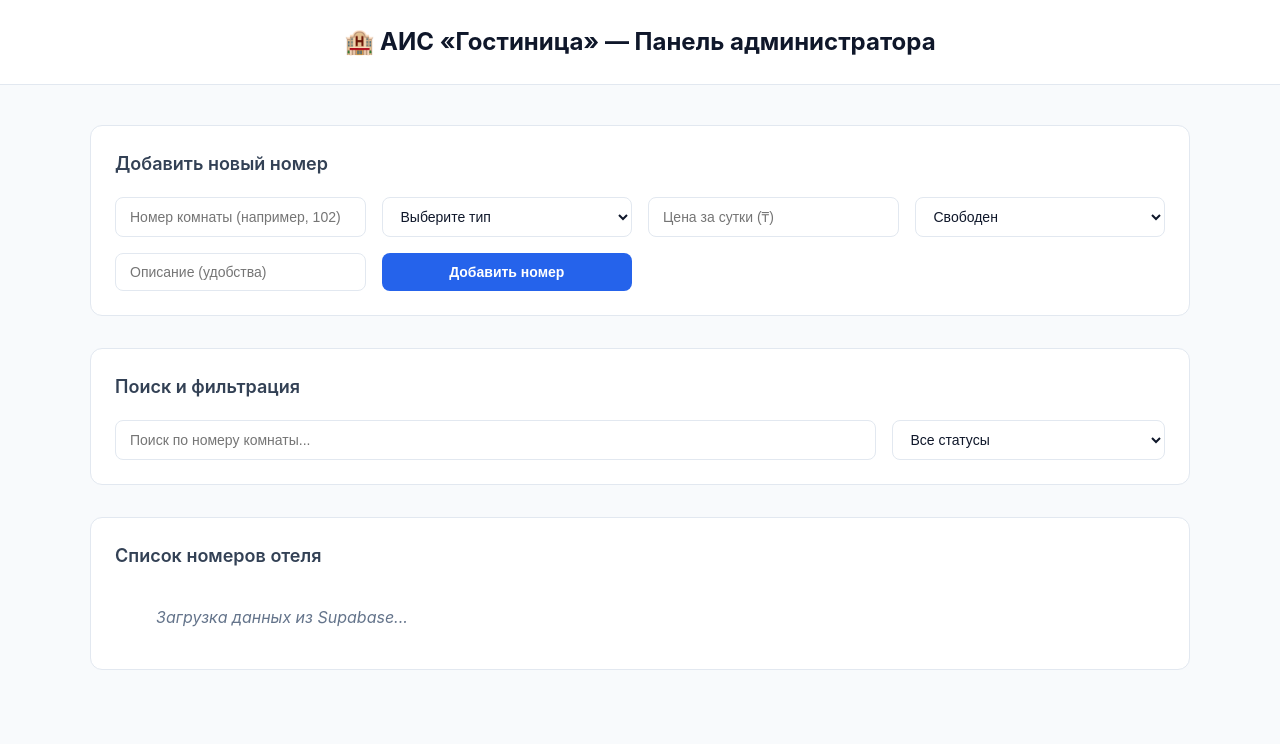
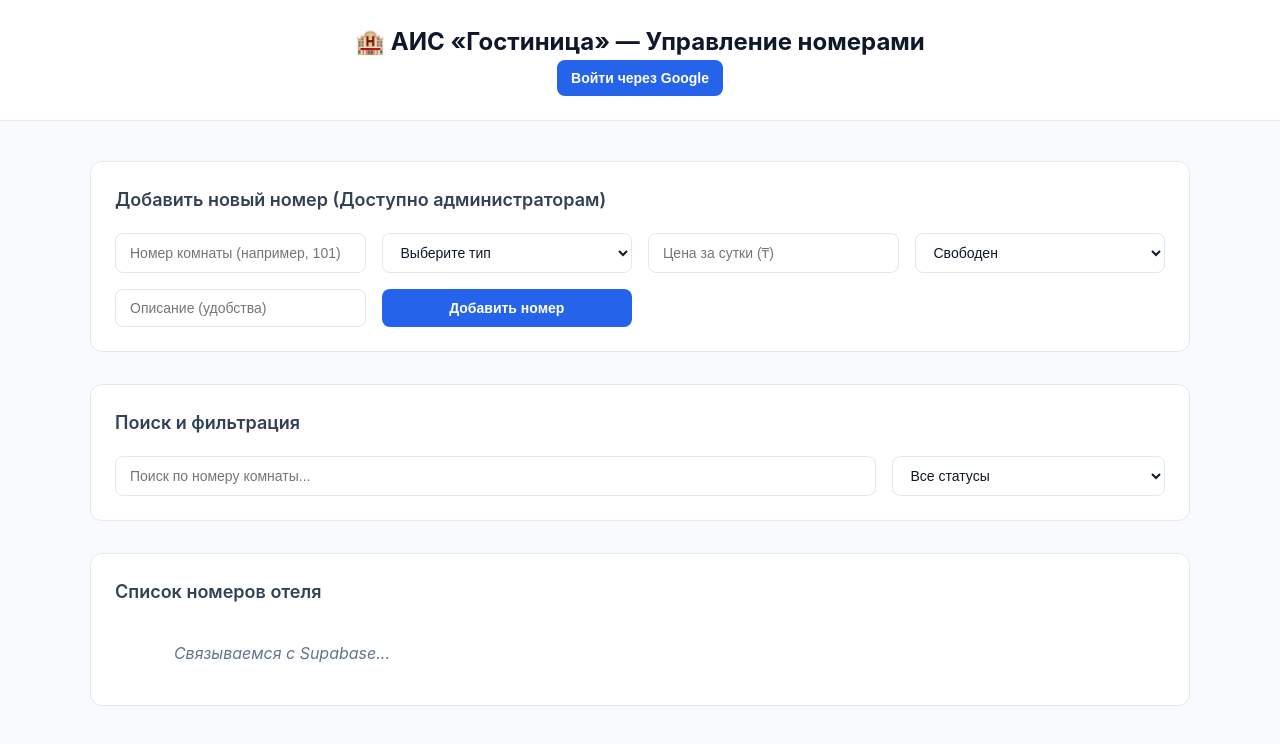
Before and after one commit to Petrosyan1488/hotel-ais1, a plain HTML site: page index.html in a window 1280 px wide. Drawn offline with nearby package versions, Linux system fonts and the light colour scheme.

Commit message:
Update index.html

```diff
--- a/index.html
+++ b/index.html
@@ -3,19 +3,24 @@
 <head>
     <meta charset="UTF-8">
     <meta name="viewport" content="width=device-width, initial-scale=1.0">
-    <title>АИС Гостиница — Управление номерами</title>
+    <title>АИС Гостиница — Панель управления</title>
     <link rel="stylesheet" href="style.css">
 </head>
 <body>
     <header>
-        <h1>🏨 АИС «Гостиница» — Панель администратора</h1>
+        <div class="header-container">
+            <h1>🏨 АИС «Гостиница» — Управление номерами</h1>
+            <div id="auth-block">
+                <button id="google-login-btn" class="btn google-btn">Войти через Google</button>
+            </div>
+        </div>
     </header>
 
     <main class="container">
-        <section class="form-section">
-            <h2>Добавить новый номер</h2>
+        <section class="form-section" id="admin-panel">
+            <h2>Добавить новый номер (Доступно администраторам)</h2>
             <form id="room-form">
-                <input type="text" id="room_number" placeholder="Номер комнаты (например, 102)" required>
+                <input type="text" id="room_number" placeholder="Номер комнаты (например, 101)" required>
                 <select id="room_type" required>
                     <option value="" disabled selected>Выберите тип</option>
                     <option value="Стандарт">Стандарт</option>
@@ -49,7 +54,7 @@
         <section class="list-section">
             <h2>Список номеров отеля</h2>
             <div id="rooms-grid" class="rooms-grid">
-                <p class="loading">Загрузка данных из Supabase...</p>
+                <p class="loading">Связываемся с Supabase...</p>
             </div>
         </section>
     </main>
```
